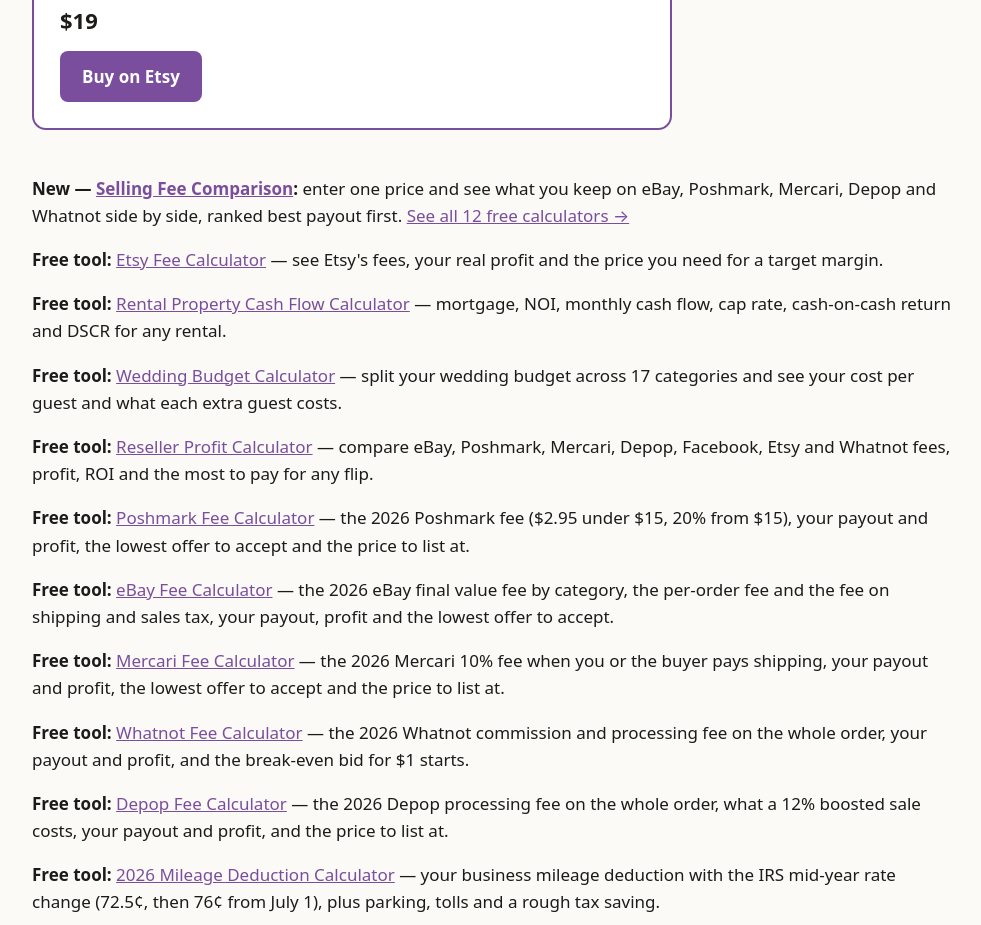
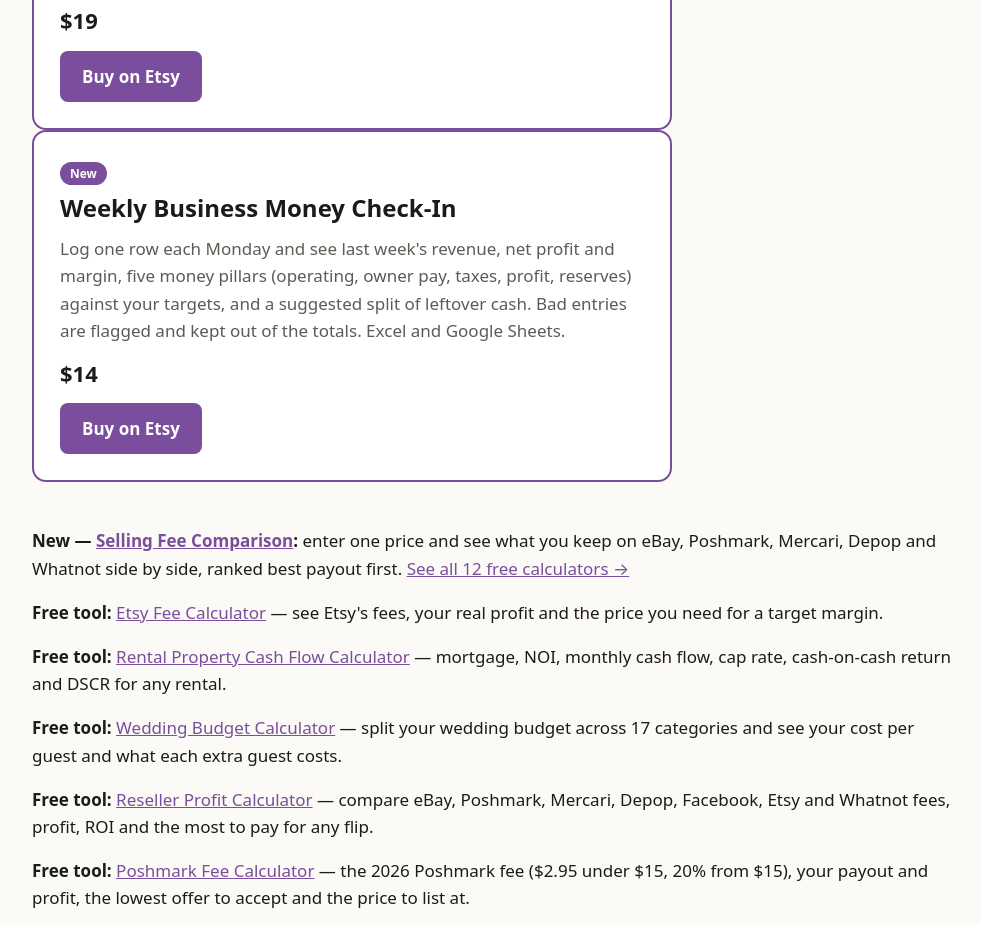
Before and after one commit to norastudiohq/norastudiohq.github.io, a plain HTML site: page index.html in a window 1280 px wide. Shown: the part 3958-4883 px from the top of the page, without its empty margins (148-1129 px from the left). Drawn offline with Linux system fonts and the light colour scheme.

Commit message:
Add Weekly Business Money Check-In card

```diff
--- a/index.html
+++ b/index.html
@@ -93,6 +93,13 @@
       <p class="price">$19</p>
       <a class="btn" href="https://www.etsy.com/listing/4604462259">Buy on Etsy</a>
     </article>
+    <article>
+      <p class="tag">New</p>
+      <h2>Weekly Business Money Check-In</h2>
+      <p>Log one row each Monday and see last week's revenue, net profit and margin, five money pillars (operating, owner pay, taxes, profit, reserves) against your targets, and a suggested split of leftover cash. Bad entries are flagged and kept out of the totals. Excel and Google Sheets.</p>
+      <p class="price">$14</p>
+      <a class="btn" href="https://www.etsy.com/listing/4608990260">Buy on Etsy</a>
+    </article>
   </section>
 
   <section class="wrap" style="padding-bottom:28px">
```
Also changed, not shown: 12 other files.
